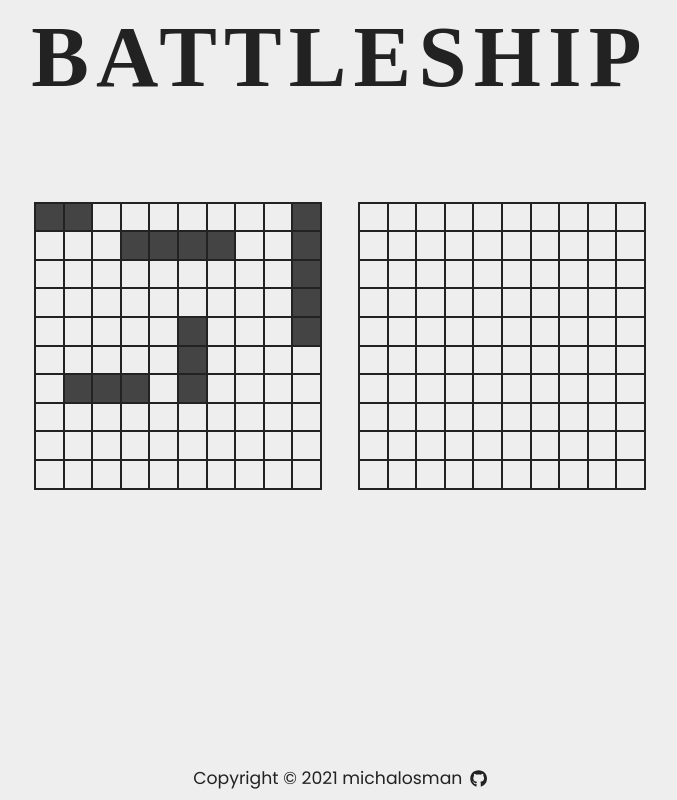
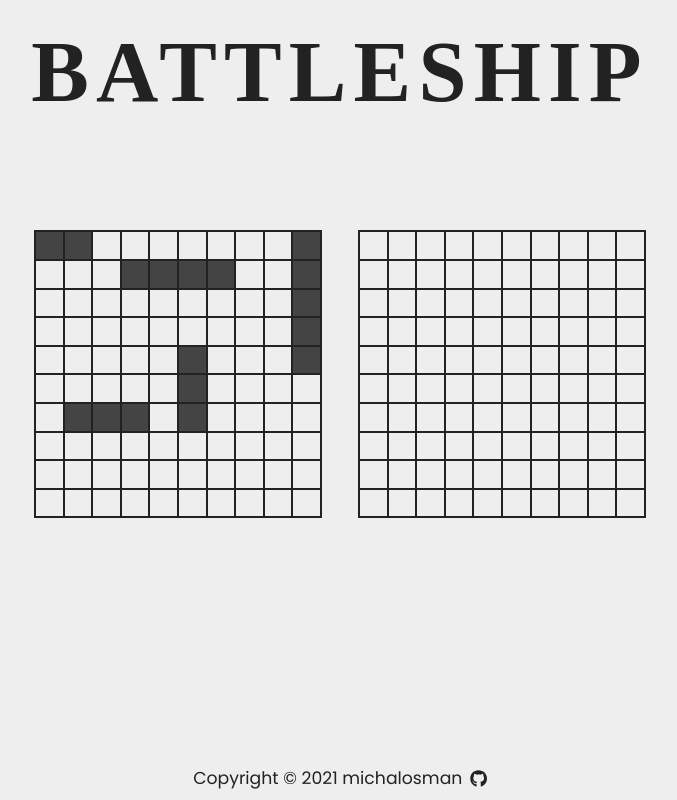
Before and after one commit to michalosman/battleship, a React (Create React App) app: page / in a window 1280 px wide. Shown: the whole page, without its empty margins (300-977 px from the left). Built offline with nearby package versions, Linux system fonts and the light colour scheme; a web font is replaced by a local one.

Commit message:
Clean code

```diff
--- a/src/components/Game/Game.tsx
+++ b/src/components/Game/Game.tsx
@@ -5,12 +5,6 @@ import Player from '../../factories/Player'
 import Board from './Board'
 import EndScreen from './EndScreen'
 import StartScreen from './StartScreen'
-
-// TODO
-// * Start screen
-// * End screen
-// * Refactoring
-// * Clean code
 
 const Game = () => {
   const [hasGameStarted, setHasGameStarted] = useState(false)
--- a/src/components/Header.tsx
+++ b/src/components/Header.tsx
@@ -5,7 +5,7 @@ const Header = () => {
 }
 
 const HeaderWrapper = styled.header`
-  padding: ${({ theme }) => theme.padding.md};
+  padding: ${({ theme }) => theme.padding.lg};
   font-family: 'Big Shoulders Stencil Text', cursive;
   font-size: 12rem;
   font-weight: 900;
--- a/src/theme/Theme.ts
+++ b/src/theme/Theme.ts
@@ -24,8 +24,8 @@ const Theme = {
   borderRadius: {
     sm: '5px',
     md: '10px',
-    bg: '20px',
-  }
+    lg: '20px',
+  },
 }
 
 export default Theme
```
Also changed, not shown: src/components/Game/StartScreen.tsx (+3 -4 lines).
